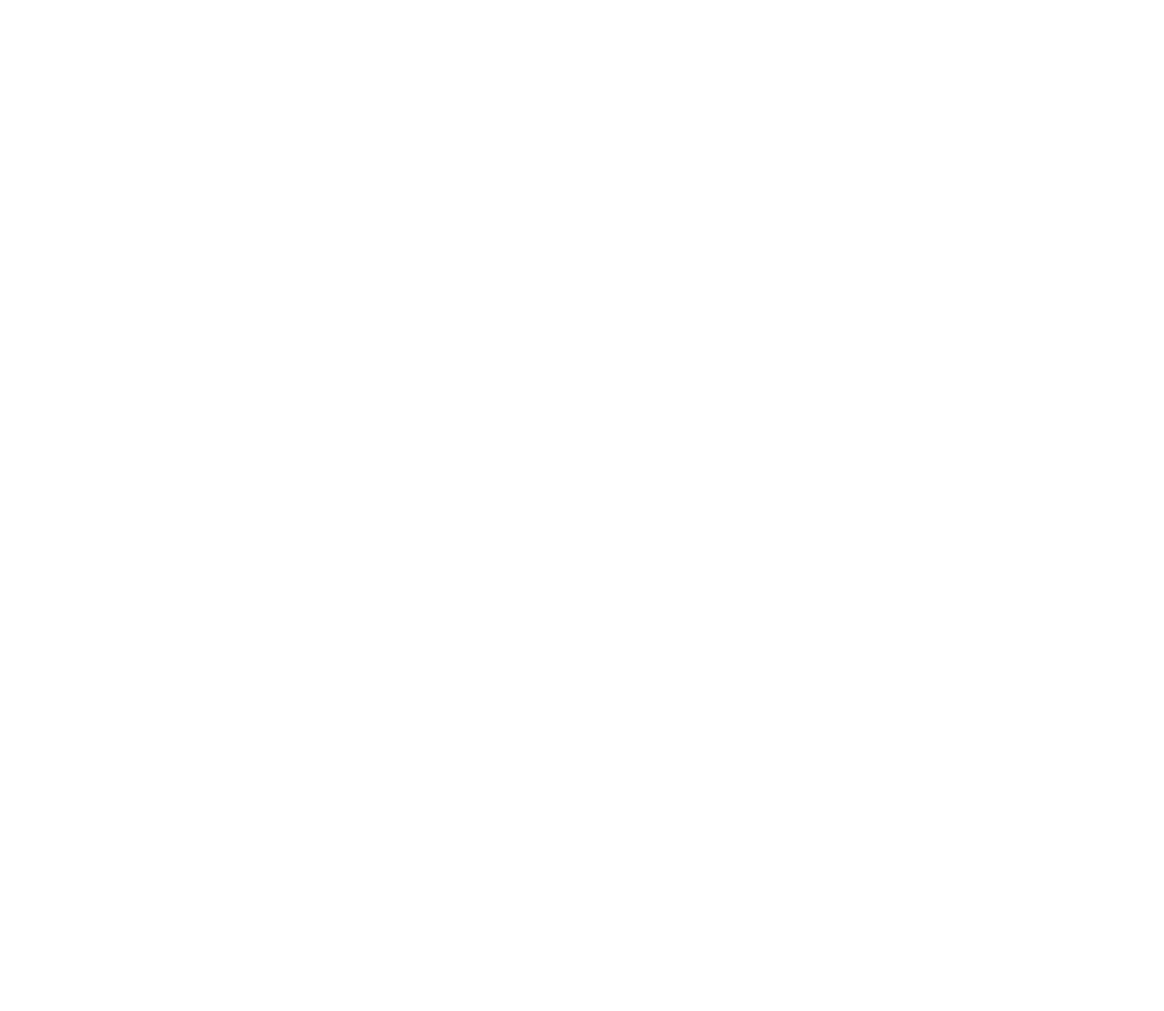
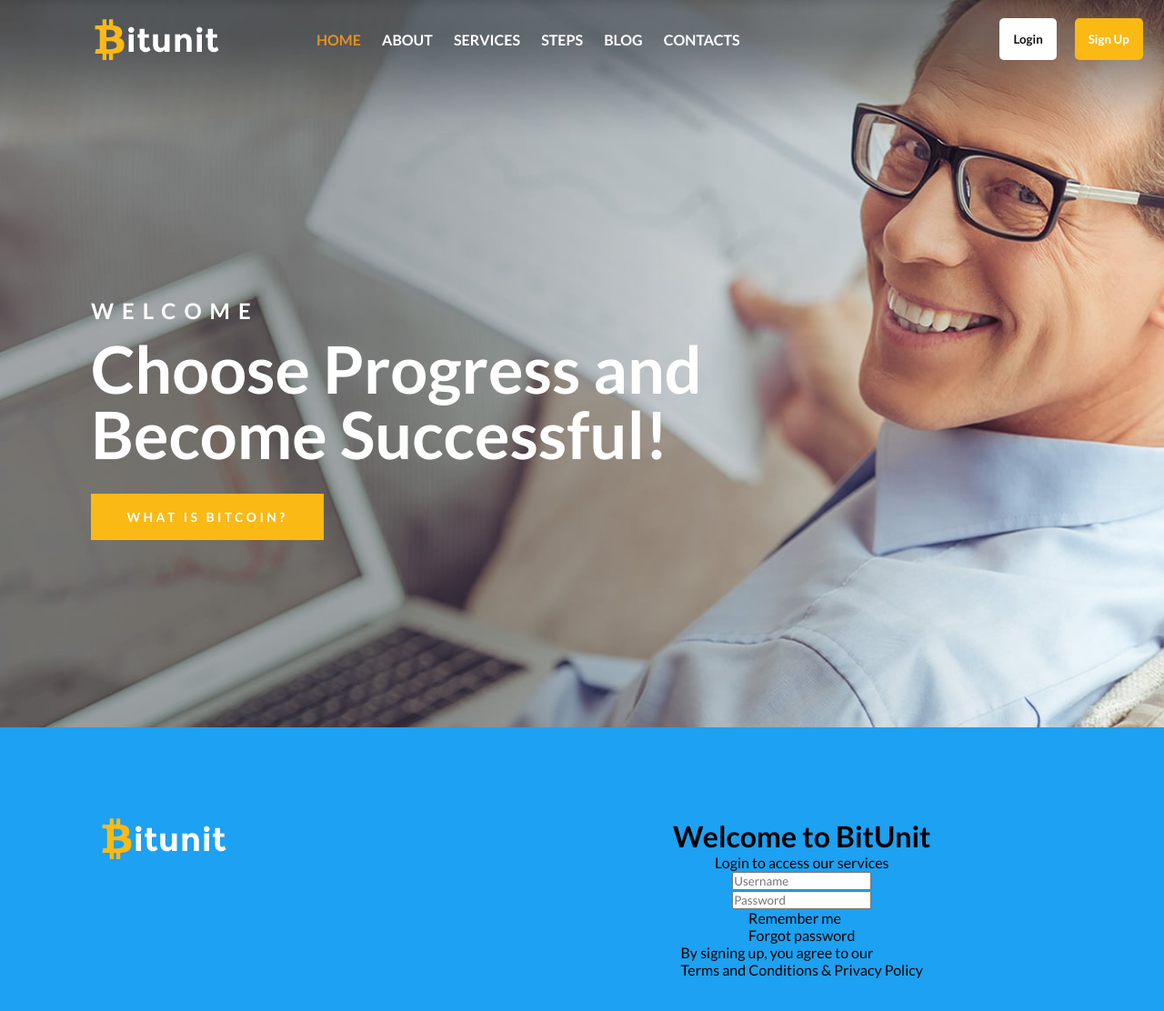
Before and after one commit to Trend20/MyBits, a React (Create React App) app in the folder client/: page / in a window 1280 px wide. Before the commit this address had no page. Shown: the top 1112 px of the page at 91% size. Before the commit the page ends 800 px from the top, so only its background shows below. Built offline with nearby package versions, Linux system fonts and the light colour scheme.

Commit message:
adding the login page

```diff
--- a/client/src/App.tsx
+++ b/client/src/App.tsx
@@ -10,35 +10,24 @@ import Services from './component/Services/Services';
 import Steps from './component/Steps/Steps';
 import NavBar from './component/NavBar/NavBar';
 import Homepage from './component/Homepage/Homepage';
-import {
-  BrowserRouter,
-  Routes,
-  Route,
-} from "react-router-dom";
 import Login from './component/Login/Login';
-import Register from './component/Register/Register';
 
 function App() {
   return (
     <div className="app">
       <div className="nav-container">
          <NavBar />
-         <BrowserRouter>
-          <Routes>
-            <Route path="login"  element={<Login />} />
-            <Route path="register" element={<Register />} />
-          </Routes>
-         </BrowserRouter>
          <Homepage />
       </div>
-      <Currency />
+      {/* <Currency />
       <Graph />
       <Steps />
       <Services />
       <More />
       <Calculator />
       <Footer />
-      <Copy />
+      <Copy /> */}
+      <Login />
     </div>
   );
 }
--- a/client/src/component/Login/Login.tsx
+++ b/client/src/component/Login/Login.tsx
@@ -3,14 +3,67 @@ import styled from 'styled-components';
 
 const Login = () =>{
   return(
-    <div className='login'>
-      <div className="login-text">
+    <LoginContainer className='login'>
+      <LoginText className="login-text">
         <div className="logo">
           <img src="logo.png" alt="logo" />
         </div>
-      </div>
-    </div>
+      </LoginText>
+      <LoginForm className="login-form">
+        <Form>
+          <h1>Welcome to BitUnit</h1>
+          <p>Login to access our services</p>
+
+          <div className="form-group">
+            <input type="text" placeholder='Username' />
+          </div>
+
+          <div className="form-group">
+            <input type="password" placeholder='Password' />
+          </div>
+          <div className="form-actions">
+            <p>Remember me</p>
+            <p>Forgot password</p>
+          </div>
+
+          <div className="declarations">
+            <p>By signing up, you agree to our</p>
+              <p>Terms and Conditions & Privacy Policy</p>
+          </div>
+        </Form>
+      </LoginForm>
+    </LoginContainer>
   )
 }
 
+
+const LoginContainer = styled.div`
+  display: flex;
+  width: 100%;
+  justify-content: space-between;
+  height: 100vh;
+  padding: 100px;
+  background-color: #1DA1F2;
+`
+
+const LoginText = styled.div`
+  display: flex;
+  flex-direction: column;
+  width: 50%;
+`
+
+const LoginForm = styled.div`
+  display: flex;
+  flex-direction: column;
+  width: 50%;
+  justify-content: flex-start;
+  align-items: flex-start;
+`
+
+const Form = styled.form`
+  display: flex;
+  flex-direction: column;
+  justify-content: center;
+  align-items: center;
+`
 export default Login;
--- a/client/src/component/NavBar/NavBar.tsx
+++ b/client/src/component/NavBar/NavBar.tsx
@@ -38,8 +38,8 @@ export default function NavBar() {
                     </ul>
                 </nav>
                 <div className="auth-btn">
-                    <RouterLink to="/login" id='login'>Login</RouterLink>
-                    <RouterLink to="/register" id='register'>Sign Up</RouterLink>
+                    <button id='login'>Login</button>
+                    <button id='register'>Sign Up</button>
                 </div>
             </div>
         </div>
```
